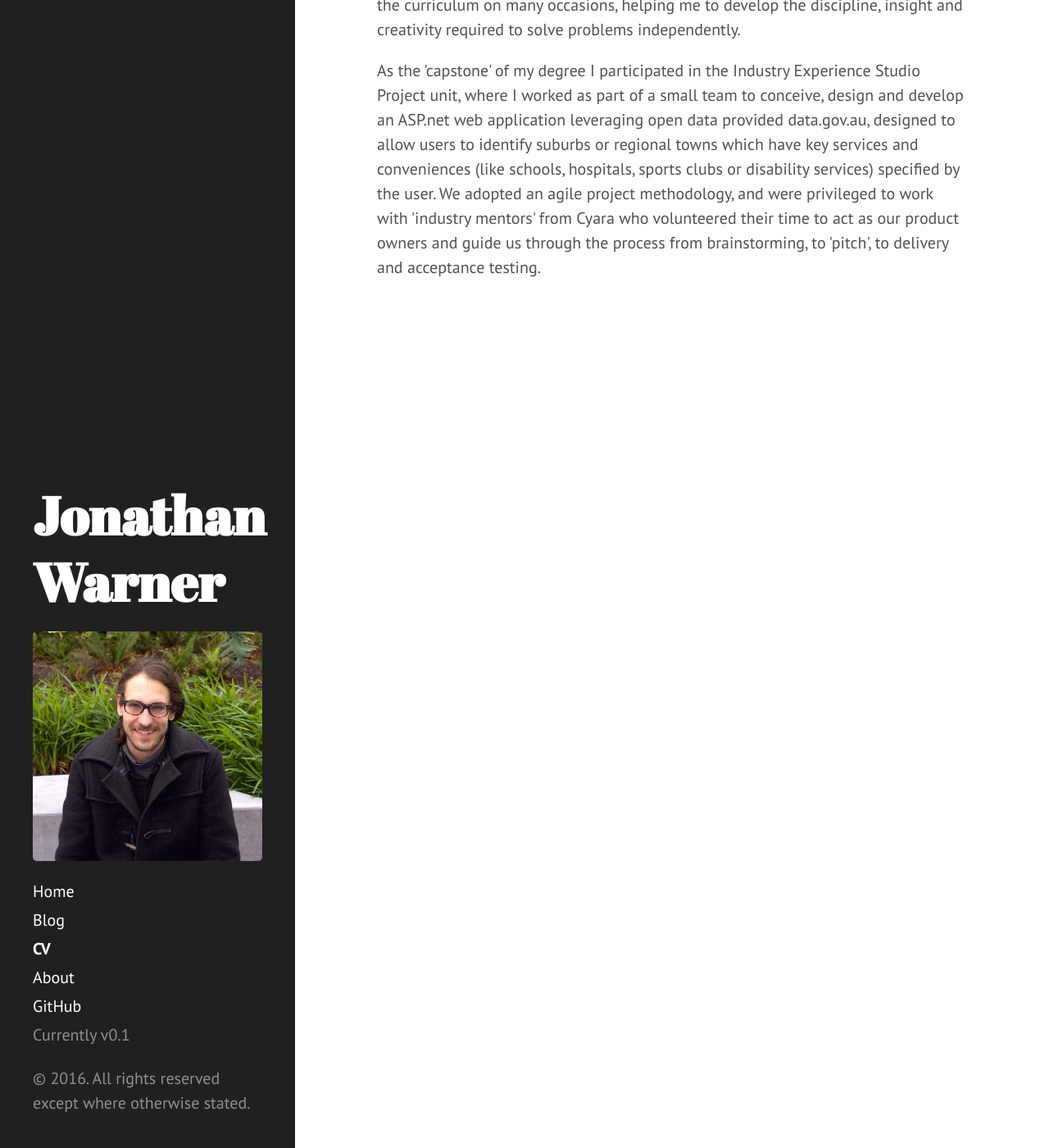
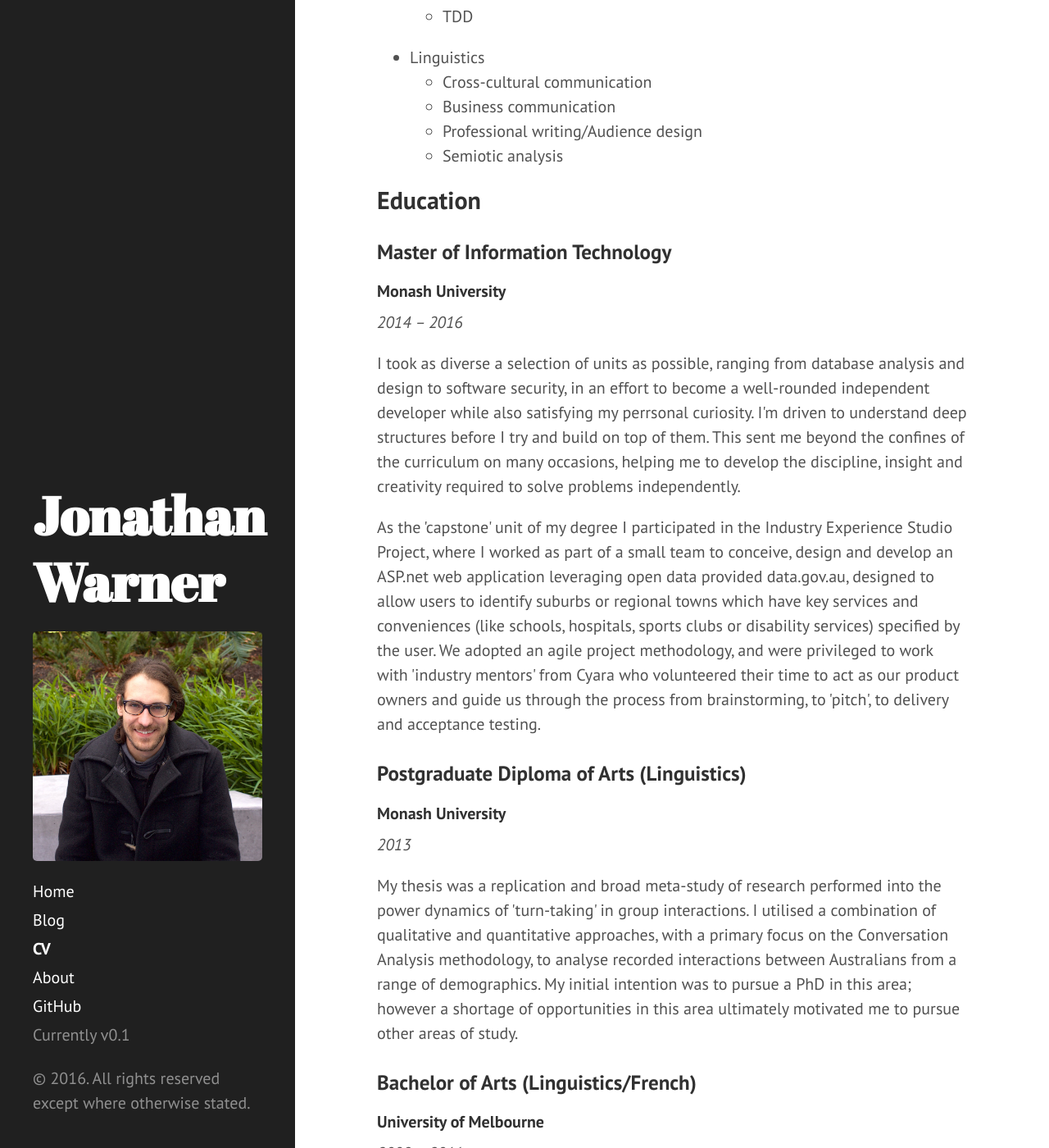
Before and after one commit to toadhats/toadhats.github.io, a Jekyll site: the page built from cv/index.html, in a window 1280 px wide and 1400 px high, scrolled down 483 px. Shown: the whole window at 82% size. Built offline with Jekyll 4.4.1, drawn with Linux system fonts in a browser that asks for light colours; some of the changed text lies outside the part shown.

Commit message:
Filled out CV section

```diff
--- a/cv/index.html
+++ b/cv/index.html
@@ -2,6 +2,44 @@
 layout: page
 title: CV
 ---
+
+<div id="Skills">
+  <h2> Skills </h2>
+  <ul>
+    <li> Programming </li>
+    <ul>
+      <li> C# </li>
+      <li> Swift </li>
+      <li> Javascript </li>
+      <li> Java </li>
+      <li> HTML5/CSS </li>
+    </ul>
+    <li> Software Design and Development </li>
+    <ul>
+      <li> Agile/Scrum methodologies </li>
+      <li> UML </li>
+      <li> TDD </li>
+    </ul>
+    <li>
+      Linguistics
+    </li>
+    <ul>
+      <li>
+        Cross-cultural communication
+      </li>
+      <li>
+        Business communication
+      </li>
+      <li>
+        Professional writing/Audience design
+      </li>
+      <li>
+        Semiotic analysis
+      </li>
+    </ul>
+
+  </ul>
+</div>
 
 <div id="Education">
   <h2> Education </h2>
@@ -9,11 +47,41 @@
   <div class="courseInfo">
     <h3> Master of Information Technology </h3>
     <h4> Monash University </h4>
-<p> 2014 – 2016 </p>
+    <p> <em> 2014 – 2016 </em> </p>
     <p> I took as diverse a selection of units as possible, ranging from database analysis and design to software security, in an effort to become a well-rounded independent developer while also satisfying my perrsonal curiosity. I'm driven to understand deep structures before I try and build on top of them. This sent me beyond the confines of the curriculum on many occasions, helping me to develop the discipline, insight and creativity required to solve problems independently.</p>
 
-<p>As the 'capstone' of my degree I participated in the Industry Experience Studio Project unit, where I worked as part of a small team to conceive, design and develop an ASP.net web application leveraging open data provided data.gov.au, designed to allow users to identify suburbs or regional towns which have key services and conveniences (like schools, hospitals, sports clubs or disability services) specified by the user. We adopted an agile project methodology, and were privileged to work with 'industry mentors' from Cyara who volunteered their time to act as our product owners and guide us through the process from brainstorming, to 'pitch', to delivery and acceptance testing.</p>
+    <p>As the 'capstone' unit of my degree I participated in the Industry Experience Studio Project, where I worked as part of a small team to conceive, design and develop an ASP.net web application leveraging open data provided data.gov.au, designed to allow users to identify suburbs or regional towns which have key services and conveniences (like schools, hospitals, sports clubs or disability services) specified by the user. We adopted an agile project methodology, and were privileged to work with 'industry mentors' from Cyara who volunteered their time to act as our product owners and guide us through the process from brainstorming, to 'pitch', to delivery and acceptance testing.</p>
   </div>
 
+  <div class="courseInfo">
+    <h3> Postgraduate Diploma of Arts (Linguistics) </h3>
+    <h4> Monash University </h4>
+    <p> <em> 2013 </em> </p>
+    <p>
+      My thesis was a replication and broad meta-study of research performed into the power dynamics of 'turn-taking' in group interactions. I utilised a combination of qualitative and quantitative approaches, with a primary focus on the Conversation Analysis methodology, to analyse recorded interactions between Australians from a range of demographics. My initial intention was to pursue a PhD in this area; however a shortage of opportunities in this area ultimately motivated me to pursue other areas of study.
+    </p>
+  </div>
 
+  <div class="courseInfo">
+    <h3> Bachelor of Arts (Linguistics/French) </h3>
+    <h4> University of Melbourne </h4>
+    <p> <em> 2008 – 2011 </em> </p>
+    <p>
+      I pursued a degree in Arts initially as I wanted to explore a wide range of interests, developing my writing and communcation skills while developing an understanding of culture, history and society. My major in linguistics allowed me to explore 'hard science' approaches to an extent, and actually served me well when I subsequently transitioned to a STEM field. The basic principles of linguistics, especially syntax and semantics, are extremely helpful in learning new programming languages; a background in linguistics also fosters an analytical and theory-grounded mindset, and exposes ways in which complex systems can ultimately be reduced to systems of definable (and computable) rules. During my time studying linguistics, I became interested in computational linguistics, especially natural language processing and generative grammars.
+    </p>
   </div>
+</div>
+
+<div id="Experience">
+  <h2>Experience</h2>
+  <div id="Volunteering">
+    <h3>Volunteering</h3>
+    <h4>Agile Australia 2016</h4>
+    <p>
+      As a volunteer at Agile Australia 2016, I helped to facilitate the 'deep dive' sessions, working to ensure they ran smoothly and that delegates had a great experience at the conference. I was privileged to have the opportunity to meet some of the speakers, and to meet people from all over Australia working in the field.
+    </p>
+
+    <h3> Conferences Attended</h3>
+    <em> Agile Australia 2016</em>
+  </div>
+</div>
```
Lines whose indentation alone changed are shown as unchanged.
